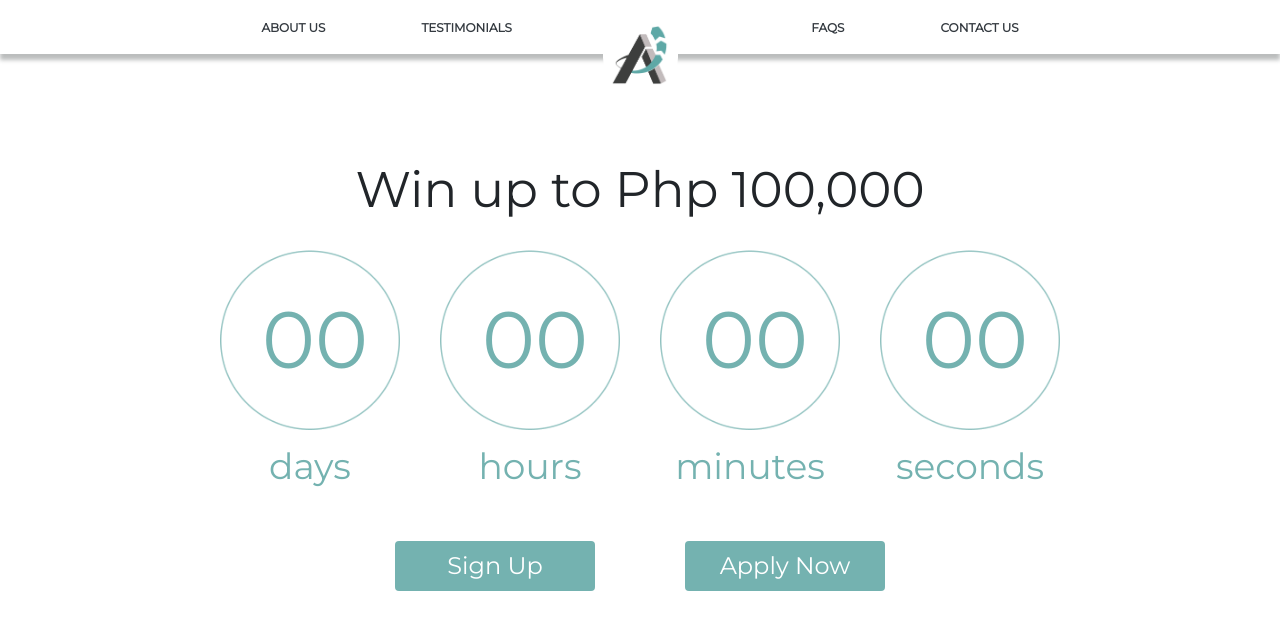
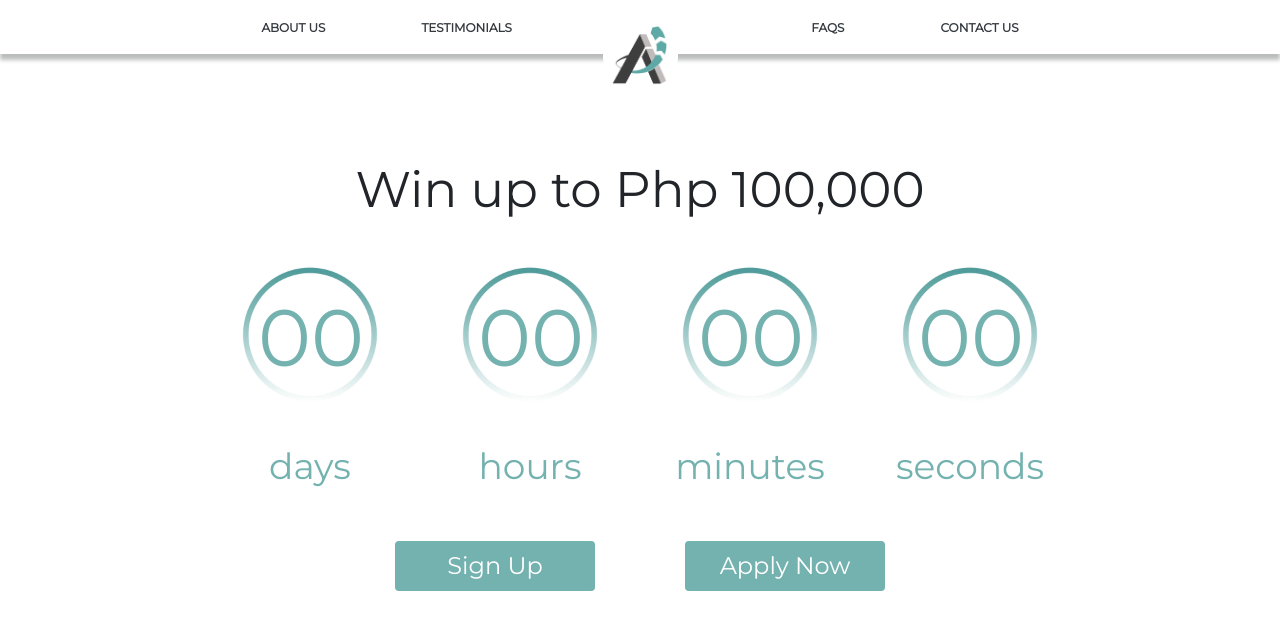
Before and after one commit to Hjkun77/access-website, a PHP site: page / in a window 1280 px wide. Shown: the top 630 px of the page. Run offline with PHP 8.4, Linux system fonts and the light colour scheme.

Commit message:
Timer.gif

```diff
--- a/index.html
+++ b/index.html
@@ -49,22 +49,22 @@
     <div class="circle-container">
       <div class="days">
         <h1 class="home-values" id="days">00</h1>
-        <img src="./assets/circle.png" alt="cirlce-days" width="180" height="180">
+        <img src="./assets/timer.gif" alt="cirlce-days" width="180" height="180">
         <h1 class="home-text home-days">days</h1>
       </div>
       <div class="hours">
         <h1 class="home-values" id="hours">00</h1>
-        <img src="./assets/circle.png" alt="cirlce-hours" width="180" height="180">
+        <img src="./assets/timer.gif" alt="cirlce-hours" width="180" height="180">
         <h1 class="home-text home-hours">hours</h1>
       </div>
       <div class="minutes">
         <h1 class="home-values" id="minutes">00</h1>
-        <img src="./assets/circle.png" alt="cirlce-minutes" width="180" height="180">
+        <img src="./assets/timer.gif" alt="cirlce-minutes" width="180" height="180">
         <h1 class="home-text home-minutes">minutes</h1>
       </div>
       <div class="seconds">
         <h1 class="home-values" id="seconds">00</h1>
-        <img src="./assets/circle.png" alt="cirlce-seconds" width="180" height="180">
+        <img src="./assets/timer.gif" alt="cirlce-seconds" width="180" height="180">
         <h1 class="home-text home-seconds">seconds</h1>
       </div>
     </div>
--- a/stylesheets/style.css
+++ b/stylesheets/style.css
@@ -38,7 +38,6 @@ body {
     padding: 20px 0 10px 0;
     justify-content: center;
     display: flex;
-
   }
 
   .navbar-link {
@@ -123,8 +122,8 @@ body {
     width: 100px;
     height: 100px;
     text-align: center;
-    margin-top: 42px;
-    margin-left: 42px;
+    margin-top: 40px;
+    margin-left: 38px;
   }
 
   .home-text {
```
Also changed, not shown: assets/timer.gif (added).
